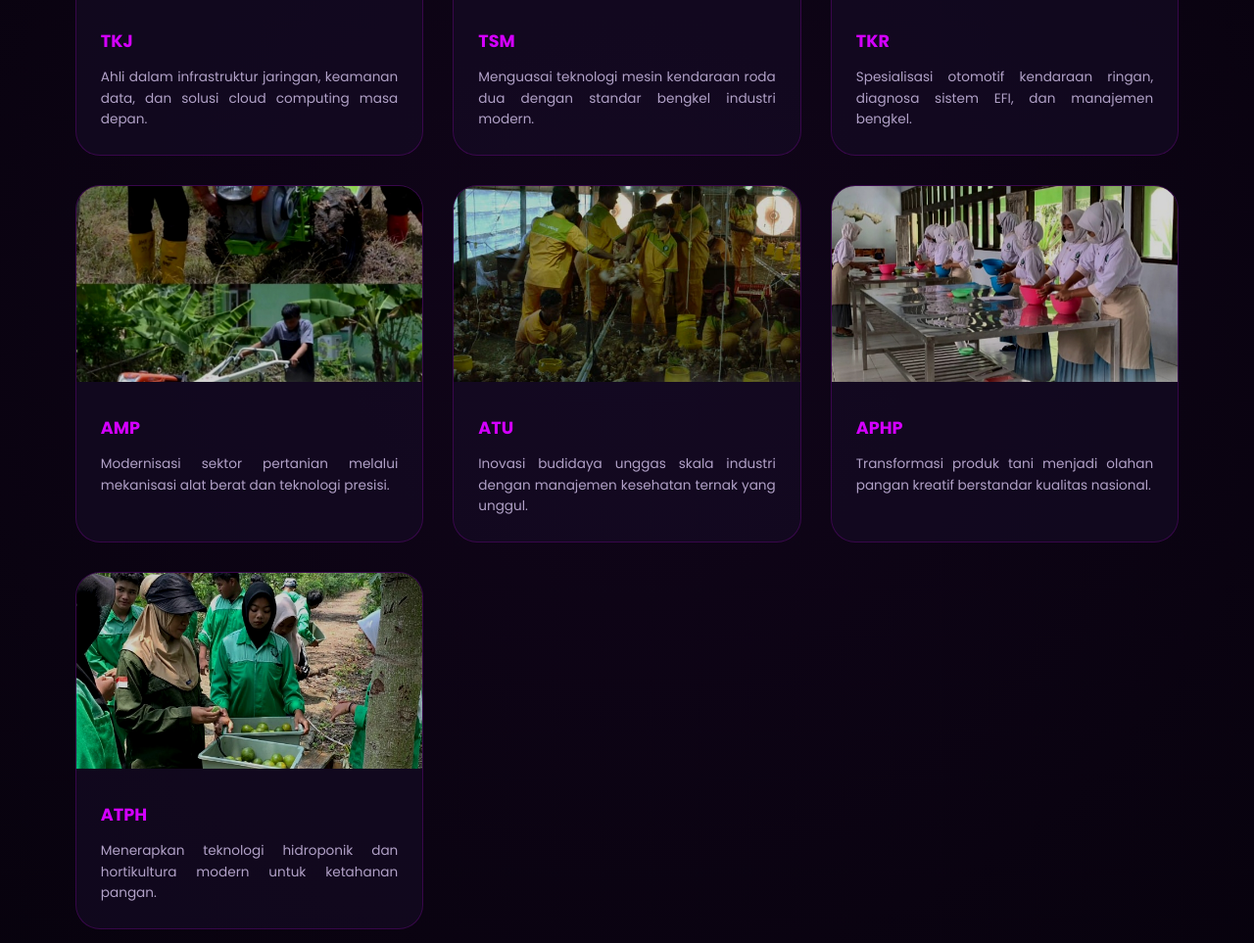
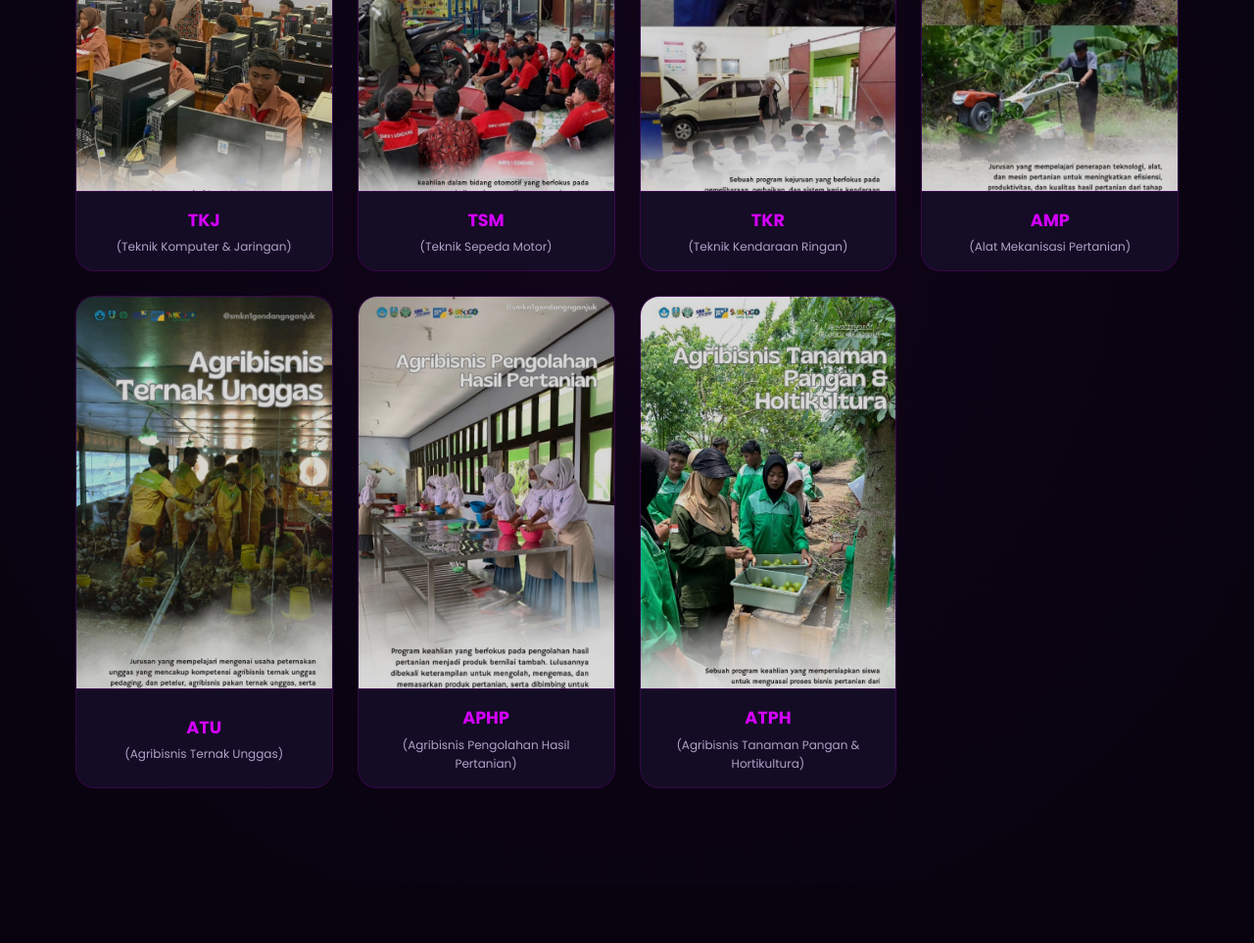
Before and after one commit to celpiaww/web-smeksago-letsgrow, a plain HTML site: page index.html in a window 1280 px wide. Shown: the part 1877-2840 px from the top of the page at 98% size. Drawn offline with Linux system fonts and the light colour scheme.

Commit message:
Update index.html

```diff
--- a/index.html
+++ b/index.html
@@ -175,41 +175,146 @@
     </div>
 </section>
 
-<section id="prodi" style="background: radial-gradient(circle at center, #11051a, #07020d);">
+<section id="prodi" style="background: radial-gradient(circle at center, #11051a, #07020d); padding-bottom: 100px;">
     <div class="section-title">
         <h3>Kompetensi Keahlian</h3>
     </div>
-    <div class="prodi-grid">
-        <div class="prodi-card">
-            <img src="foto_tkj.jpg" class="prodi-img">
-            <div class="prodi-info"><h5>TKJ</h5><p>Ahli dalam infrastruktur jaringan, keamanan data, dan solusi cloud computing masa depan.</p></div>
+
+    <div class="prodi-grid-portrait">
+        <div class="prodi-card-portrait">
+            <img src="foto_tkj.jpg" class="prodi-img-portrait" alt="Praktik TKJ">
+            <div class="prodi-info-portrait">
+                <h5>TKJ</h5>
+                <p>(Teknik Komputer & Jaringan)</p>
+            </div>
         </div>
-        <div class="prodi-card">
-            <img src="foto_tsm.jpg" class="prodi-img">
-            <div class="prodi-info"><h5>TSM</h5><p>Menguasai teknologi mesin kendaraan roda dua dengan standar bengkel industri modern.</p></div>
+
+        <div class="prodi-card-portrait">
+            <img src="foto_tsm.jpg" class="prodi-img-portrait" alt="Praktik TSM">
+            <div class="prodi-info-portrait">
+                <h5>TSM</h5>
+                <p>(Teknik Sepeda Motor)</p>
+            </div>
         </div>
-        <div class="prodi-card">
-            <img src="foto_tkr.jpg" class="prodi-img">
-            <div class="prodi-info"><h5>TKR</h5><p>Spesialisasi otomotif kendaraan ringan, diagnosa sistem EFI, dan manajemen bengkel.</p></div>
+
+        <div class="prodi-card-portrait">
+            <img src="foto_tkr.jpg" class="prodi-img-portrait" alt="Praktik TKR">
+            <div class="prodi-info-portrait">
+                <h5>TKR</h5>
+                <p>(Teknik Kendaraan Ringan)</p>
+            </div>
         </div>
-        <div class="prodi-card">
-            <img src="foto_amp.jpg" class="prodi-img">
-            <div class="prodi-info"><h5>AMP</h5><p>Modernisasi sektor pertanian melalui mekanisasi alat berat dan teknologi presisi.</p></div>
+
+        <div class="prodi-card-portrait">
+            <img src="foto_amp.jpg" class="prodi-img-portrait" alt="Praktik AMP">
+            <div class="prodi-info-portrait">
+                <h5>AMP</h5>
+                <p>(Alat Mekanisasi Pertanian)</p>
+            </div>
         </div>
-        <div class="prodi-card">
-            <img src="foto_atu.jpg" class="prodi-img">
-            <div class="prodi-info"><h5>ATU</h5><p>Inovasi budidaya unggas skala industri dengan manajemen kesehatan ternak yang unggul.</p></div>
+
+        <div class="prodi-card-portrait">
+            <img src="foto_atu.jpg" class="prodi-img-portrait" alt="Praktik ATU">
+            <div class="prodi-info-portrait">
+                <h5>ATU</h5>
+                <p>(Agribisnis Ternak Unggas)</p>
+            </div>
         </div>
-        <div class="prodi-card">
-            <img src="foto_aphp.jpg" class="prodi-img">
-            <div class="prodi-info"><h5>APHP</h5><p>Transformasi produk tani menjadi olahan pangan kreatif berstandar kualitas nasional.</p></div>
+
+        <div class="prodi-card-portrait">
+            <img src="foto_aphp.jpg" class="prodi-img-portrait" alt="Praktik APHP">
+            <div class="prodi-info-portrait">
+                <h5>APHP</h5>
+                <p>(Agribisnis Pengolahan Hasil Pertanian)</p>
+            </div>
         </div>
-        <div class="prodi-card">
-            <img src="foto_atph.jpg" class="prodi-img">
-            <div class="prodi-info"><h5>ATPH</h5><p>Menerapkan teknologi hidroponik dan hortikultura modern untuk ketahanan pangan.</p></div>
+
+        <div class="prodi-card-portrait">
+            <img src="foto_atph.jpg" class="prodi-img-portrait" alt="Praktik ATPH">
+            <div class="prodi-info-portrait">
+                <h5>ATPH</h5>
+                <p>(Agribisnis Tanaman Pangan & Hortikultura)</p>
+            </div>
         </div>
     </div>
 </section>
+
+<style>
+    .prodi-grid-portrait {
+        display: grid;
+        grid-template-columns: repeat(auto-fit, minmax(250px, 1fr)); /* Responsif */
+        gap: 25px;
+        max-width: 1200px;
+        margin: 0 auto;
+    }
+
+    .prodi-card-portrait {
+        background: var(--card-bg);
+        border-radius: 20px;
+        overflow: hidden;
+        border: 1px solid var(--glass-border);
+        transition: 0.4s;
+        display: flex;
+        flex-direction: column;
+        height: 100%; /* Pastikan tinggi kartu sama */
+    }
+
+    .prodi-card-portrait:hover {
+        transform: translateY(-8px);
+        border-color: var(--primary-glow);
+        box-shadow: 0 10px 30px rgba(188, 19, 254, 0.2);
+    }
+
+    .prodi-img-portrait {
+        width: 100%;
+        height: 400px; /* Atur tinggi foto portrait di sini (sesuaikan jika perlu) */
+        object-fit: cover; /* Foto tetap proporsional dan memenuhi area */
+        object-position: center top; /* Fokus ke bagian atas foto praktik */
+        filter: brightness(0.85);
+        transition: 0.3s;
+    }
+
+    .prodi-card-portrait:hover .prodi-img-portrait {
+        filter: brightness(1); /* Terangkan sedikit saat dihover */
+    }
+
+    .prodi-info-portrait {
+        padding: 15px 20px;
+        text-align: center;
+        background: rgba(22, 13, 39, 0.8); /* Background info transparan */
+        border-top: 1px solid var(--glass-border);
+        flex-grow: 1; /* Pastikan info memenuhi sisa kartu */
+        display: flex;
+        flex-direction: column;
+        justify-content: center;
+    }
+
+    .prodi-info-portrait h5 {
+        color: var(--primary-glow);
+        font-size: 1.1rem;
+        font-weight: 700;
+        margin-bottom: 3px;
+    }
+
+    .prodi-info-portrait p {
+        font-size: 0.75rem;
+        color: var(--text-dim);
+        font-weight: 400;
+        text-transform: none; /* Kembalikan ke teks biasa */
+        letter-spacing: normal;
+    }
+
+    /* Penyesuaian untuk layar mobile */
+    @media (max-width: 600px) {
+        .prodi-img-portrait {
+            height: 350px; /* Sedikit lebih pendek di mobile agar tidak terlalu panjang */
+        }
+        .prodi-grid-portrait {
+            grid-template-columns: 1fr; /* 1 kolom penuh di mobile */
+            gap: 20px;
+        }
+    }
+</style>
 
 <section id="ekskul">
     <div class="section-title">
```
